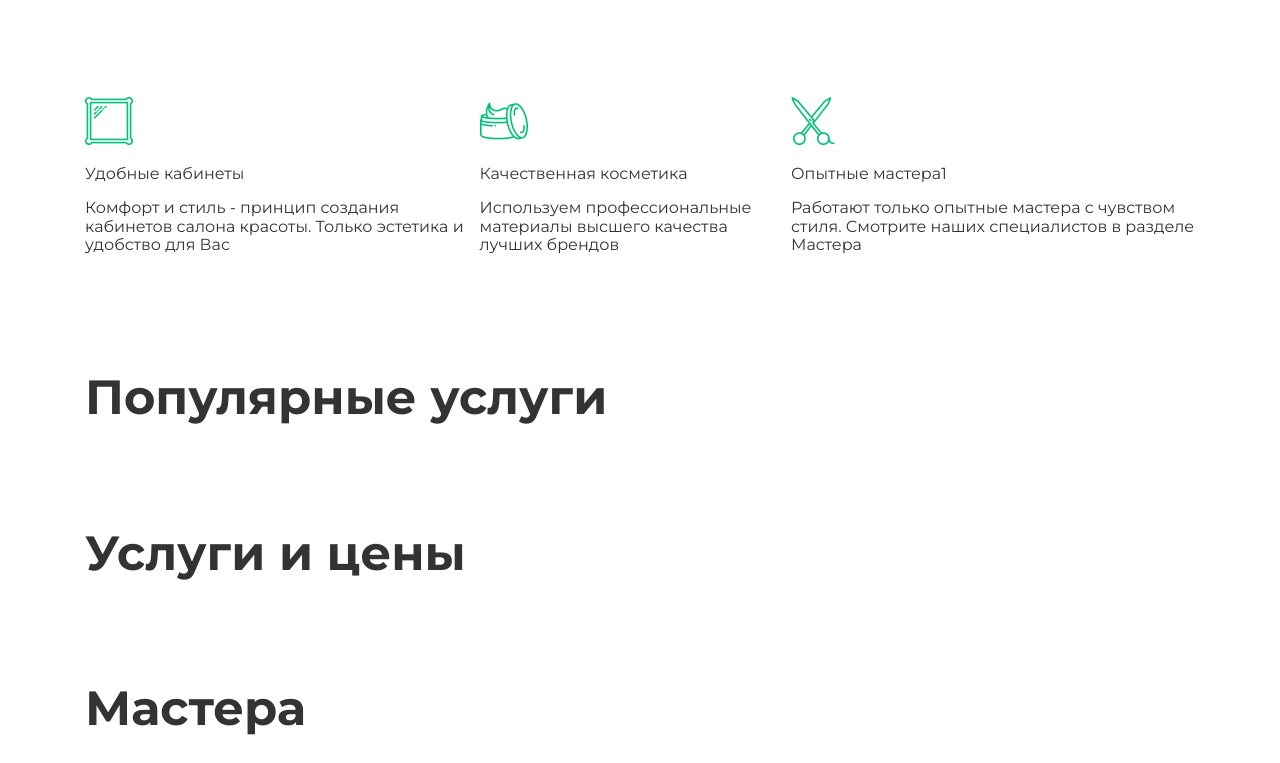
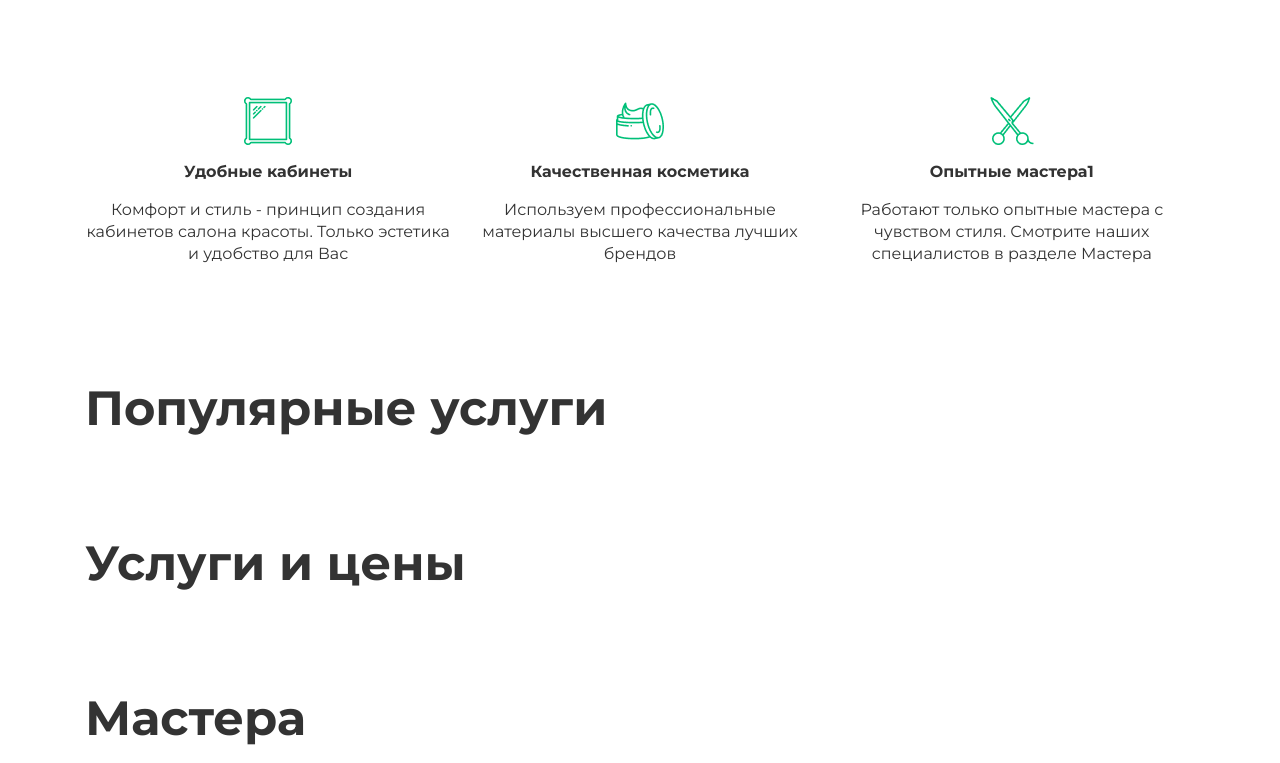
Before and after one commit to Istoreg/first_project, a plain HTML site: page index.html in a window 1280 px wide. Shown: the part 997-1760 px from the top of the page. Drawn offline with nearby package versions, Linux system fonts and the light colour scheme; files that its build step writes are made by us from their sources.

Commit message:
Update style.scss

```diff
--- a/sourse/scss/style.scss
+++ b/sourse/scss/style.scss
@@ -218,8 +218,30 @@ main{
 
 .advatages{
     display: flex;
-    justify-content: space-around;
-    flex-grow: 1;
+    justify-content: space-between;
+}
+
+.advantages__item{
+    max-width: 33%;
+}
+
+.advantages__img{
+    display: block;
+    margin: auto;
+}
+
+.advantages__title{
+    font-style: 18px;
+    font-weight: 600;
+    line-height: 22px;
+    text-align: center;
+}
+
+.advantages__description{
+    font-style: 14px;
+    font-weight: 400;
+    line-height: 22px;
+    text-align: center;
 }
 
 .footer .container{
@@ -251,5 +273,5 @@ main{
     padding: 14px;
     font-size: 12px;
     font-weight: 15px;
-    font-weight: 5400;
+    font-weight: 540;
 }
```
